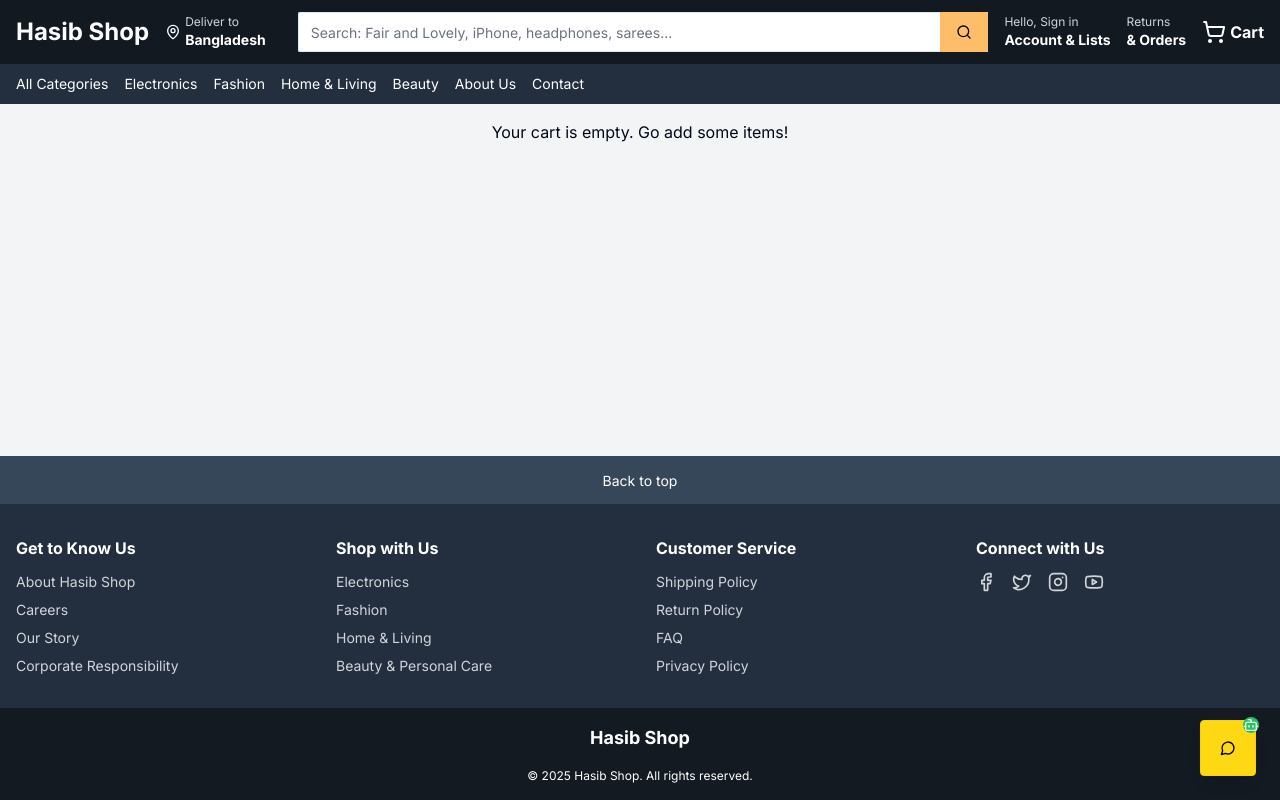
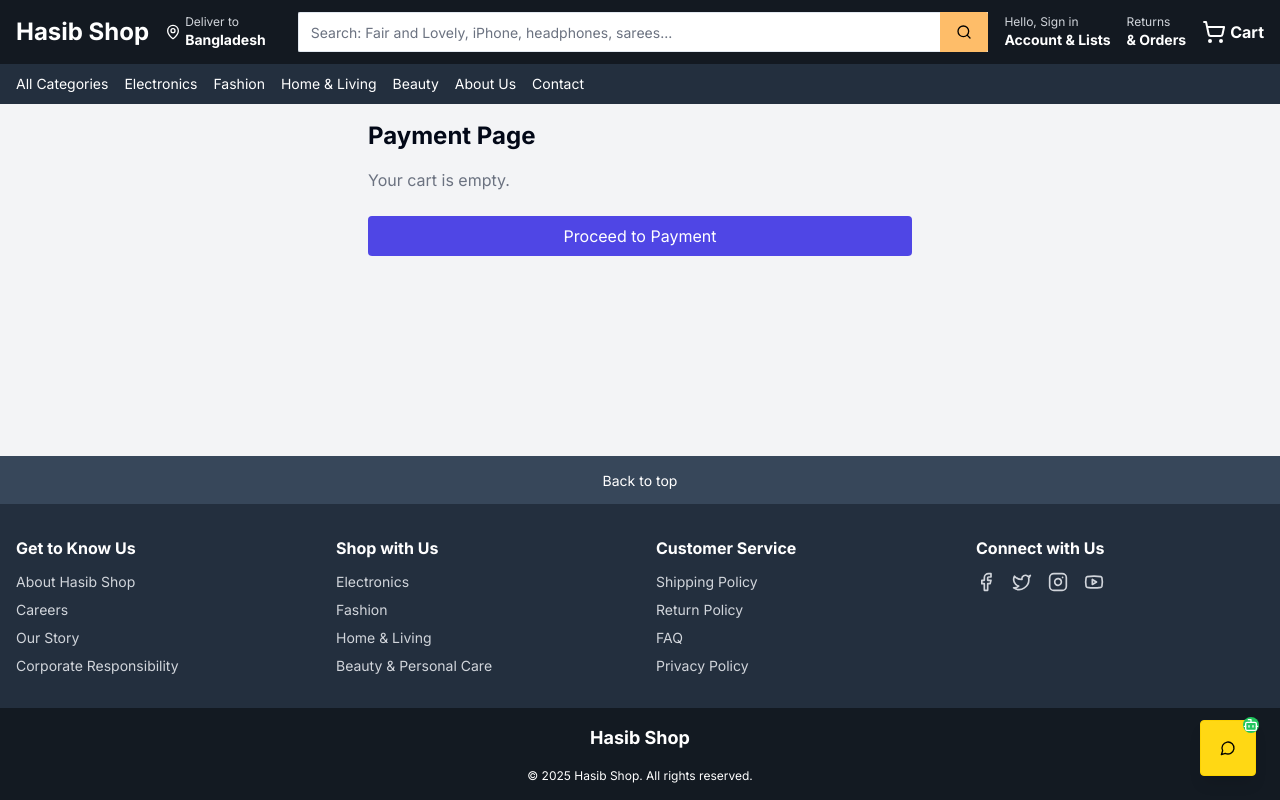
Before and after one commit to Hasibullah-cyber/Amazon, a Next.js app: page /checkout/payment in a window 1280 px wide. Built offline with nearby package versions, Linux system fonts and the light colour scheme.

Commit message:
Update page.tsx

```diff
--- a/app/checkout/payment/page.tsx
+++ b/app/checkout/payment/page.tsx
@@ -1,49 +1,59 @@
-"use client"
+'use client';
 
-import { useEffect, useState } from "react"
+import { useEffect, useState } from 'react';
+
+interface CartItem {
+  name: string;
+  quantity: number;
+  price: number;
+}
 
 export default function PaymentPage() {
-  const [cart, setCart] = useState<any[] | null>(null)
+  const [cartItems, setCartItems] = useState<CartItem[]>([]);
+  const [loaded, setLoaded] = useState(false);
 
   useEffect(() => {
     try {
-      const cartData = localStorage.getItem("cart")
-      if (cartData) {
-        setCart(JSON.parse(cartData))
-      } else {
-        setCart([])
+      const cart = localStorage.getItem('cart');
+      if (cart) {
+        setCartItems(JSON.parse(cart));
       }
-    } catch (error) {
-      console.error("Failed to load cart from localStorage:", error)
-      setCart([])
+    } catch (err) {
+      console.error('Error reading cart:', err);
+    } finally {
+      setLoaded(true);
     }
-  }, [])
+  }, []);
 
-  if (cart === null) {
-    return <div className="p-4 text-center">Loading payment info...</div>
-  }
-
-  if (cart.length === 0) {
-    return <div className="p-4 text-center">Your cart is empty. Go add some items!</div>
-  }
+  if (!loaded) return <div className="p-4">Loading...</div>;
 
   return (
-    <div className="p-4 max-w-3xl mx-auto">
-      <h1 className="text-2xl font-bold mb-4">Payment</h1>
-      <ul className="space-y-4">
-        {cart.map((item, index) => (
-          <li key={index} className="border rounded-lg p-4 shadow">
-            <p className="font-semibold">{item.name}</p>
-            <p>Quantity: {item.quantity}</p>
-            <p>Price: ${item.price}</p>
-          </li>
-        ))}
-      </ul>
-      <div className="mt-6 text-right">
-        <button className="bg-blue-600 text-white px-6 py-2 rounded hover:bg-blue-700">
-          Proceed to Pay
-        </button>
-      </div>
+    <div className="p-4 max-w-xl mx-auto">
+      <h1 className="text-2xl font-bold mb-4">Payment Page</h1>
+
+      {cartItems.length === 0 ? (
+        <p className="text-gray-500">Your cart is empty.</p>
+      ) : (
+        <ul className="space-y-3">
+          {cartItems.map((item, i) => (
+            <li
+              key={i}
+              className="border p-3 rounded-lg shadow bg-white"
+            >
+              <div className="font-semibold">{item.name}</div>
+              <div className="text-sm">Qty: {item.quantity}</div>
+              <div className="text-sm text-green-600">${item.price}</div>
+            </li>
+          ))}
+        </ul>
+      )}
+
+      <button
+        className="mt-6 w-full bg-indigo-600 text-white py-2 rounded-lg hover:bg-indigo-700"
+        onClick={() => alert('Demo payment — no real gateway connected.')}
+      >
+        Proceed to Payment
+      </button>
     </div>
-  )
+  );
 }
```
